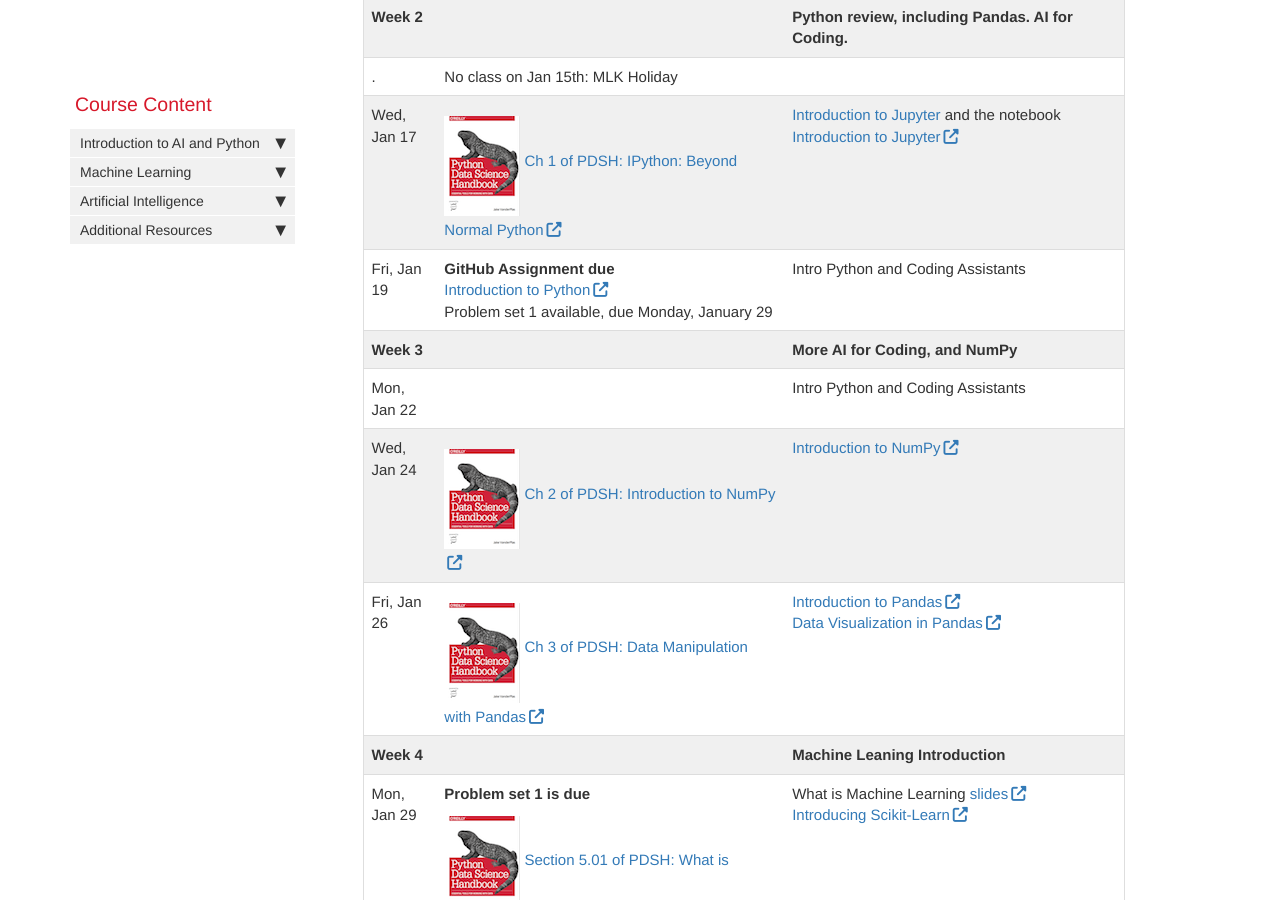
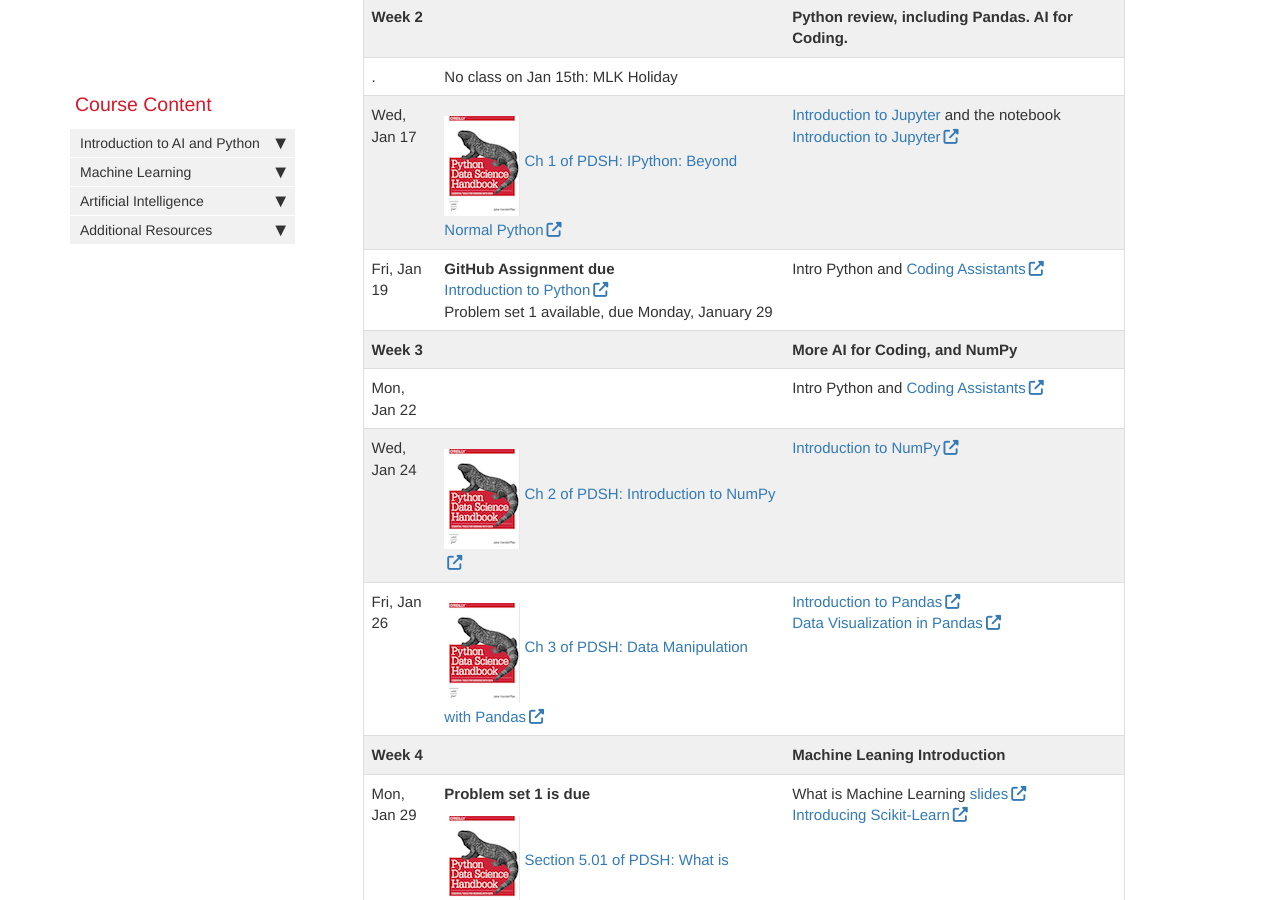
Before and after one commit to AIBiology/aibiology.github.io, a Jekyll site: the page built from index.md, in a window 1280 px wide and 900 px high, scrolled down 4026 px. Built offline with Jekyll 4.4.1, drawn with Linux system fonts in a browser that asks for light colours; nearby versions of some CDN libraries; comment, search, counter and statistics services are not loaded; part of the change alters nothing that is shown.

```diff
--- a/index.md
+++ b/index.md
@@ -116,9 +116,9 @@ Jan 12, Fri | [GitHub Assignment](https://classroom.github.com/a/GgkY043v)<br>Gi
 **Week 2** || **Python review, including Pandas. AI for Coding.**
  . |No class on Jan 15th: MLK Holiday
 Wed, Jan 17 |[![PDHS Image](images/PDSH-cover-small.png) Ch 1 of PDSH: IPython: Beyond Normal Python](https://jakevdp.github.io/PythonDataScienceHandbook/01.00-ipython-beyond-normal-python.html)| [Introduction to Jupyter](jupyter_intro.md) and the notebook [Introduction to Jupyter](https://github.com/AIBiology/Jupyter_Content/blob/main/01_Intro_to_Jupyter.ipynb)
-Fri, Jan 19 |**GitHub Assignment due**<br> [Introduction to Python](https://github.com/AIBiology/Jupyter_Content/blob/main/02_Intro_to_Python_Student.ipynb) <br>Problem set 1 available, due {{site.ps_1_due}} | Intro Python and Coding Assistants
+Fri, Jan 19 |**GitHub Assignment due**<br> [Introduction to Python](https://github.com/AIBiology/Jupyter_Content/blob/main/02_Intro_to_Python_Student.ipynb) <br>Problem set 1 available, due {{site.ps_1_due}} | Intro Python and [Coding Assistants](https://github.com/AIBiology/Jupyter_Content/blob/main/02_2_Coding_Assistants_Tutorial.ipynb)
 **Week 3** || **More AI for Coding, and NumPy**
-Mon, Jan 22 | | Intro Python and Coding Assistants
+Mon, Jan 22 | | Intro Python and [Coding Assistants](https://github.com/AIBiology/Jupyter_Content/blob/main/02_2_Coding_Assistants_Tutorial.ipynb)
 Wed, Jan 24 | [![PDHS Image](images/PDSH-cover-small.png) Ch 2 of PDSH: Introduction to NumPy](https://jakevdp.github.io/PythonDataScienceHandbook/02.00-introduction-to-numpy.html) | [Introduction to NumPy](https://github.com/AIBiology/Jupyter_Content/blob/main/03_Intro_to_Numpy_Student.ipynb)
 Fri, Jan 26 |[![PDHS Image](images/PDSH-cover-small.png) Ch 3 of PDSH: Data Manipulation with Pandas](https://jakevdp.github.io/PythonDataScienceHandbook/03.00-introduction-to-pandas.html)  |   [Introduction to Pandas](https://github.com/AIBiology/Jupyter_Content/blob/main/04_Intro_to_Pandas_student.ipynb) <br> [Data Visualization in Pandas](https://github.com/AIBiology/Jupyter_Content/blob/main/05_Pandas_data_vis.ipynb)
 **Week 4** || **Machine Leaning Introduction**
```
